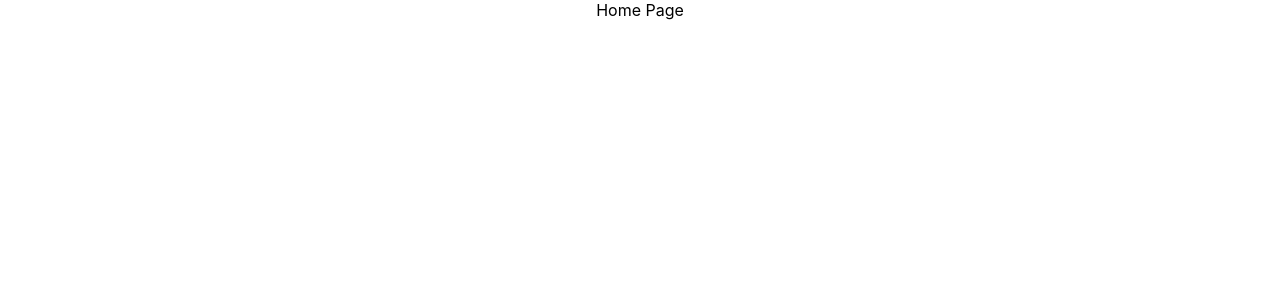
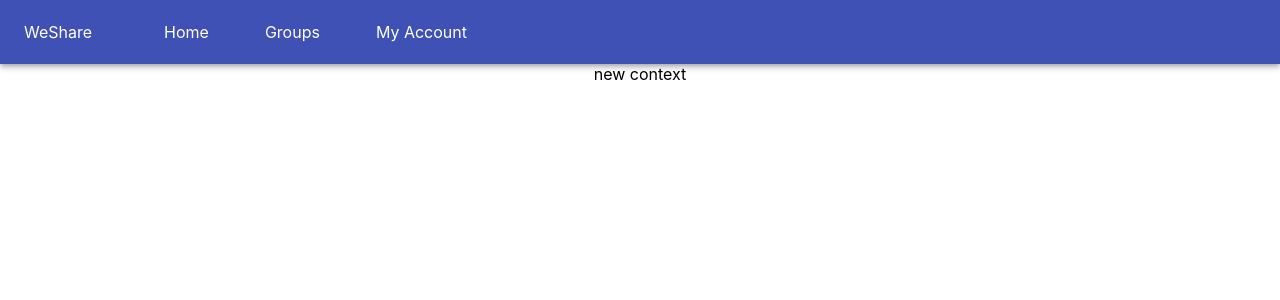
Before and after one commit to tsaihuangsd/weshare-frontend, a React (Create React App) app: page / in a window 1280 px wide. Shown: the top 300 px of the page. Built offline with nearby package versions, Linux system fonts and the light colour scheme.

Commit message:
Setup basic navigation bar and introduce Material UI styling

```diff
--- a/package.json
+++ b/package.json
@@ -4,6 +4,8 @@
   "private": true,
   "dependencies": {
     "@auth0/auth0-react": "^1.8.0",
+    "@material-ui/core": "^4.12.3",
+    "@material-ui/icons": "^4.11.2",
     "@testing-library/jest-dom": "^5.15.0",
     "@testing-library/react": "^11.2.7",
     "@testing-library/user-event": "^12.8.3",
--- a/public/index.html
+++ b/public/index.html
@@ -24,6 +24,10 @@
       work correctly both with client-side routing and a non-root public URL.
       Learn how to configure a non-root public URL by running `npm run build`.
     -->
+    <link rel="stylesheet" href="https://fonts.googleapis.com/css?family=Roboto:300,400,500" />
+    <!--
+      Add Google Roboto font for Material UI
+    -->
     <title>React App</title>
   </head>
   <body>
--- a/src/App.js
+++ b/src/App.js
@@ -1,10 +1,13 @@
 import './App.css';
 import { Route, Switch } from "react-router-dom"
 import {Home} from './components'
+import NavBar from './components/NavBar'
+
 
 const App = ()=> {
   return (
     <div className="App">
+      <NavBar />
       <Switch>
         <Route exact path="/" component={Home} />
       </Switch>
--- a/src/components/Home.js
+++ b/src/components/Home.js
@@ -1,9 +1,11 @@
 import React from 'react'
+import { useGlobalContext } from '../store/Context';
 
 const Home =(props) =>{
+  const globalContext = useGlobalContext()
   return (
     <>
-      Home Page
+      {globalContext}
     </>
   )
 }
--- /dev/null
+++ b/src/components/NavBar.js
@@ -0,0 +1,46 @@
+import React, {useState} from 'react'
+import {useHistory} from 'react-router-dom'
+import './styles/NavBar.css'
+import AppBar from '@material-ui/core/AppBar'
+import Toolbar from '@material-ui/core/Toolbar'
+import TypoGraphy from '@material-ui/core/Typography'
+import List from '@material-ui/core/List';
+import ListItem from '@material-ui/core/ListItem';
+import ListItemText from '@material-ui/core/ListItemText';
+
+const NavBar = (props) => {
+  const pathname = window.location.href
+  const frontendURL = process.env.REACT_APP_FRONTEND_URL
+
+  return (<>
+    <AppBar color="primary" position="static">
+      <Toolbar>
+        <TypoGraphy variant="title" color="inherit" >
+          WeShare
+        </TypoGraphy>
+
+        <List component="nav">
+          <ListItem component="div">
+            <ListItemText inset>
+              <TypoGraphy color="inherit" variant="title">
+                Home
+              </TypoGraphy>
+            </ListItemText>
+            <ListItemText inset>
+              <TypoGraphy color="inherit" variant="title">
+                Groups
+              </TypoGraphy>
+            </ListItemText>
+            <ListItemText inset>
+              <TypoGraphy color="inherit" variant="title">
+                My Account
+              </TypoGraphy>
+            </ListItemText>
+          </ListItem >
+        </List>
+      </Toolbar>
+    </AppBar>
+
+  </>)
+}
+export default NavBar
--- a/src/index.js
+++ b/src/index.js
@@ -8,13 +8,13 @@ import {BrowserRouter as Router} from 'react-router-dom'
 import {GlobalContexts} from "./store/Context"
 
 ReactDOM.render(
-  // <React.StrictMode>
+  <React.StrictMode>
     <Router>
       <GlobalContexts>
         <App />
       </GlobalContexts>
-    </Router>,
-  // </React.StrictMode>,
+    </Router>
+  </React.StrictMode>,
   document.getElementById('root')
 );
 
--- a/src/store/Context.js
+++ b/src/store/Context.js
@@ -1,10 +1,13 @@
-import React, {createContext} from "react"
+import React, {createContext, useContext} from "react"
 
 const GlobalContext = createContext(undefined)
+export const useGlobalContext = () =>{
+  return useContext(GlobalContext)
+}
 
 export const GlobalContexts = ({children}) =>{
   return (
-    <GlobalContext.Provider value={""}>
+    <GlobalContext.Provider value={"new context"}>
       {children}
     </GlobalContext.Provider>
   )
```
Also changed, not shown: src/components/styles/NavBar.css (added), 2 other files (tests, documents, lock files or other folders).
